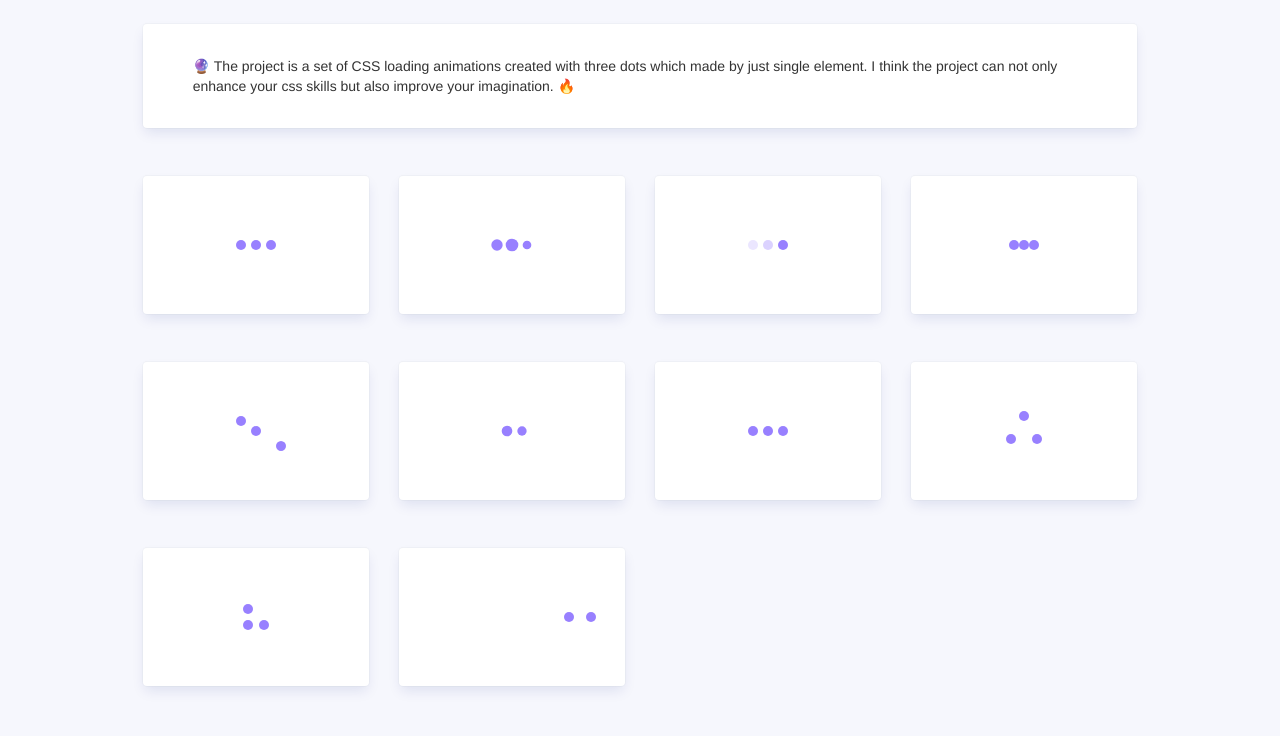
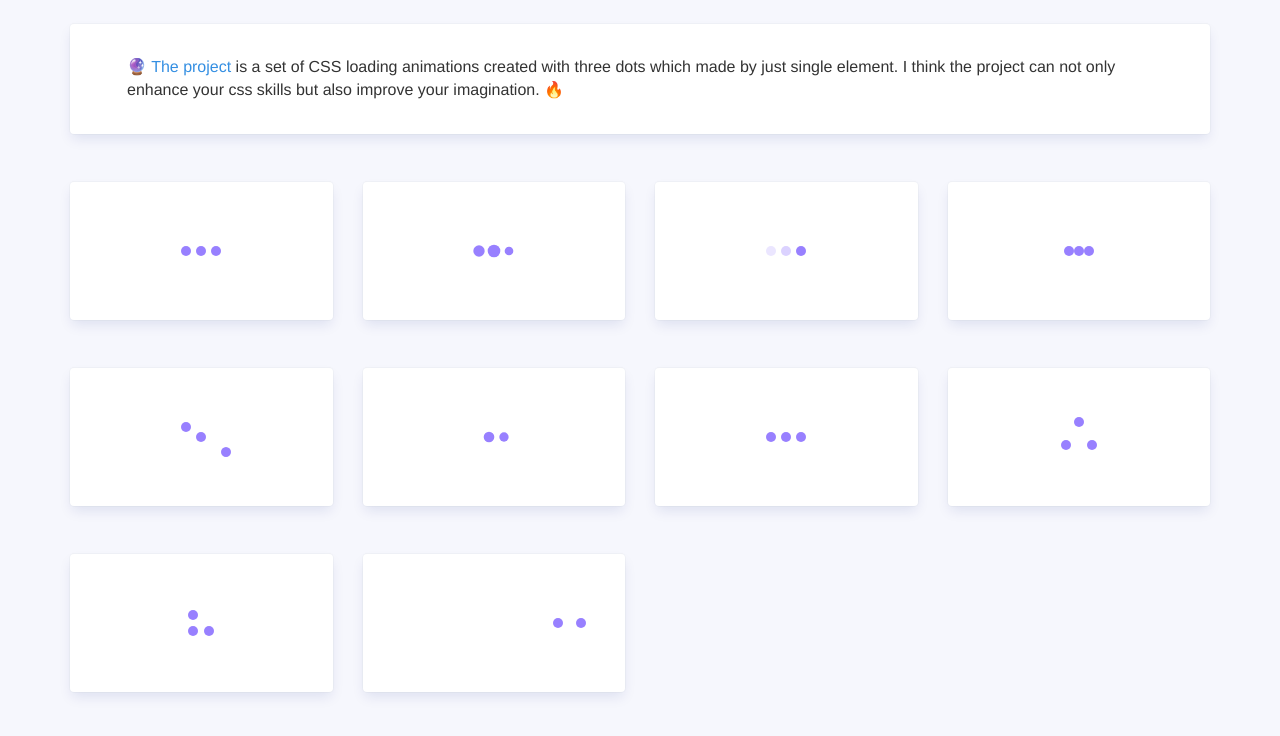
Before and after one commit to nzbin/three-dots, a plain HTML site: page index.html in a window 1280 px wide. Drawn offline with Linux system fonts and the light colour scheme.

Commit message:
:lipstick: Update docs style

```diff
--- a/index.html
+++ b/index.html
@@ -15,28 +15,20 @@
     <script src="https://cdn.bootcss.com/respond.js/1.4.2/respond.min.js"></script>
   <![endif]-->
   <style>
-  html{
-    font-size: 16px;
-  }
-
   html,
   body {
     height: 100%;
     background: #f6f7fd;
-  }
-
-  .container{
-    max-width: 64rem;
-    margin: 0 auto;
+    font-size: 16px;
   }
 
   .snippet{
     position: relative;
     background: #fff;
     padding: 2rem 5%;
+    margin: 1.5rem 0;
     box-shadow: 0 .4rem .8rem -.1rem rgba(0,32,128,.1),0 0 0 1px #f0f2f7;
     border-radius: .25rem;
-    margin: 1.5rem 0;
   }
 
   .stage {
@@ -56,7 +48,7 @@
     <![endif]-->
   <div class="container">
     <div class="snippet">
-      🔮 The project is a set of  CSS loading animations created with three dots which made by just single element. I think the project can not only enhance your css skills but also improve your imagination. 🔥
+      🔮 <a href="https://github.com/nzbin/three-dots" target="_blank" title="three-dots">The project</a> is a set of  CSS loading animations created with three dots which made by just single element. I think the project can not only enhance your css skills but also improve your imagination. 🔥
     </div>
 
     <div class="row">
```
